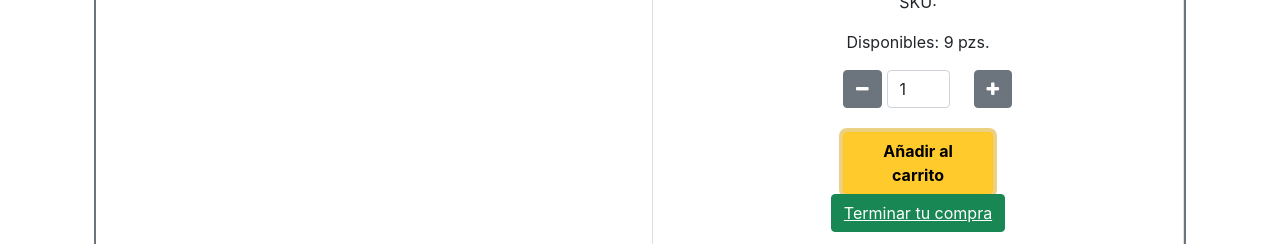
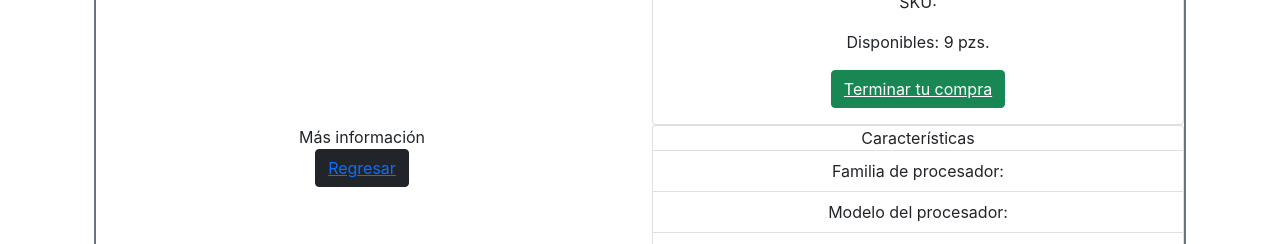
Before and after one commit to KarimAbdel23/CHReactJS, a React (Create React App) app: page /componentes/1/1 in a window 1280 px wide. Both pictures are taken after a click on the button "Añadir al carrito". Shown: the part 159-403 px from the top of the page. Built offline with nearby package versions, Linux system fonts and the light colour scheme.

Commit message:
8to desafio

```diff
--- a/src/components/itemdetail/ItemDetail.jsx
+++ b/src/components/itemdetail/ItemDetail.jsx
@@ -6,23 +6,18 @@ import { useState } from 'react';
 export const ItemDetail = ({item, category}) => {
 
     const [existencias, setStock] = useState(10);
-    const [bandera, setBandera] = useState(false);
-
-    //console.log('valor inicial de item.stock: ' + item.stock);
-    //console.log('valor inicial de stock: ' + existencias);
+    const [showMe, setShowMe] = useState(false);
 
     function onAdd(quantityToAdd) {
         console.log('valor de stock: ' + existencias);
         setStock(existencias - quantityToAdd );
-        setBandera(true);
+        setShowMe(true);
         console.log('valor de quantityToAdd: ' + quantityToAdd);
         console.log('valor de item.stock: ' + item.stock);
         console.log('valor de stock: ' + existencias);
-        alert('se actualizo el stock a:' + existencias);
     }
 
     return (
-
         <div class="border border-secondary border-2 rounded">
             <div class="row">
                 <div class="col">
@@ -37,11 +32,12 @@ export const ItemDetail = ({item, category}) => {
                             <p class="card-text"> SKU: {item.SKU}</p>
                             <p class="card-text"> Disponibles: {existencias} pzs. </p>
 
-                             <ItemCount stock={existencias} initial="1" onAdd={onAdd}  ></ItemCount>
+                            {!showMe &&  <ItemCount stock={existencias} initial="1" onAdd={onAdd}  ></ItemCount> }
 
-                                    <button className="btn btn-success">
+                             {showMe && <button className="btn btn-success">
                                         <Link to="/carrito" className="text-white" >Terminar tu compra</Link>
-                                    </button>
+                                    </button>}
+
 
                         </div>
                     </div>
--- a/src/containers/ItemDetailContainer.jsx
+++ b/src/containers/ItemDetailContainer.jsx
@@ -14,6 +14,7 @@ export const ItemDetailContainer = () => {
         getItems(categoryId).then(
             result => {
                 setProducto(result.find(element => element.id == idProducto));
+                //console.log(result[0]);
              }
         )
     });
```
Also changed, not shown: src/components/item/Item.jsx (line endings or trailing spaces).
